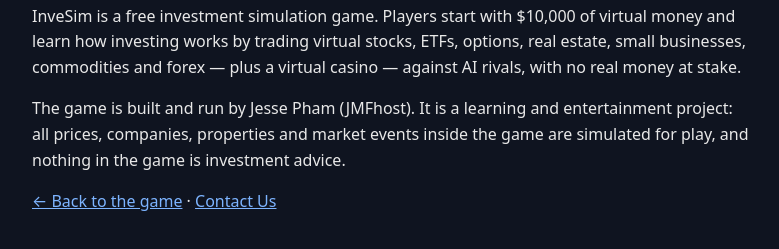
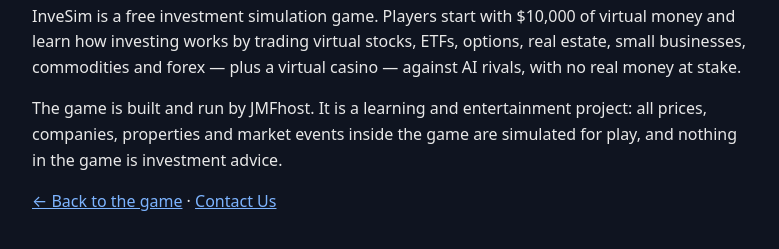
Before and after one commit to JMFhost/invesim, a plain HTML site: page about.html in a window 1280 px wide. Shown: the part 109-358 px from the top of the page, without its empty margins (248-1027 px from the left). Drawn offline with Linux system fonts and the light colour scheme.

Commit message:
About page: use JMFhost only, remove real name

```diff
--- a/about.html
+++ b/about.html
@@ -9,7 +9,7 @@
 <body>
 <h1>About InveSim</h1>
 <p>InveSim is a free investment simulation game. Players start with $10,000 of virtual money and learn how investing works by trading virtual stocks, ETFs, options, real estate, small businesses, commodities and forex — plus a virtual casino — against AI rivals, with no real money at stake.</p>
-<p>The game is built and run by Jesse Pham (JMFhost). It is a learning and entertainment project: all prices, companies, properties and market events inside the game are simulated for play, and nothing in the game is investment advice.</p>
+<p>The game is built and run by JMFhost. It is a learning and entertainment project: all prices, companies, properties and market events inside the game are simulated for play, and nothing in the game is investment advice.</p>
 <p><a href="/">← Back to the game</a> · <a href="/contact.html">Contact Us</a></p>
 </body>
 </html>
```
